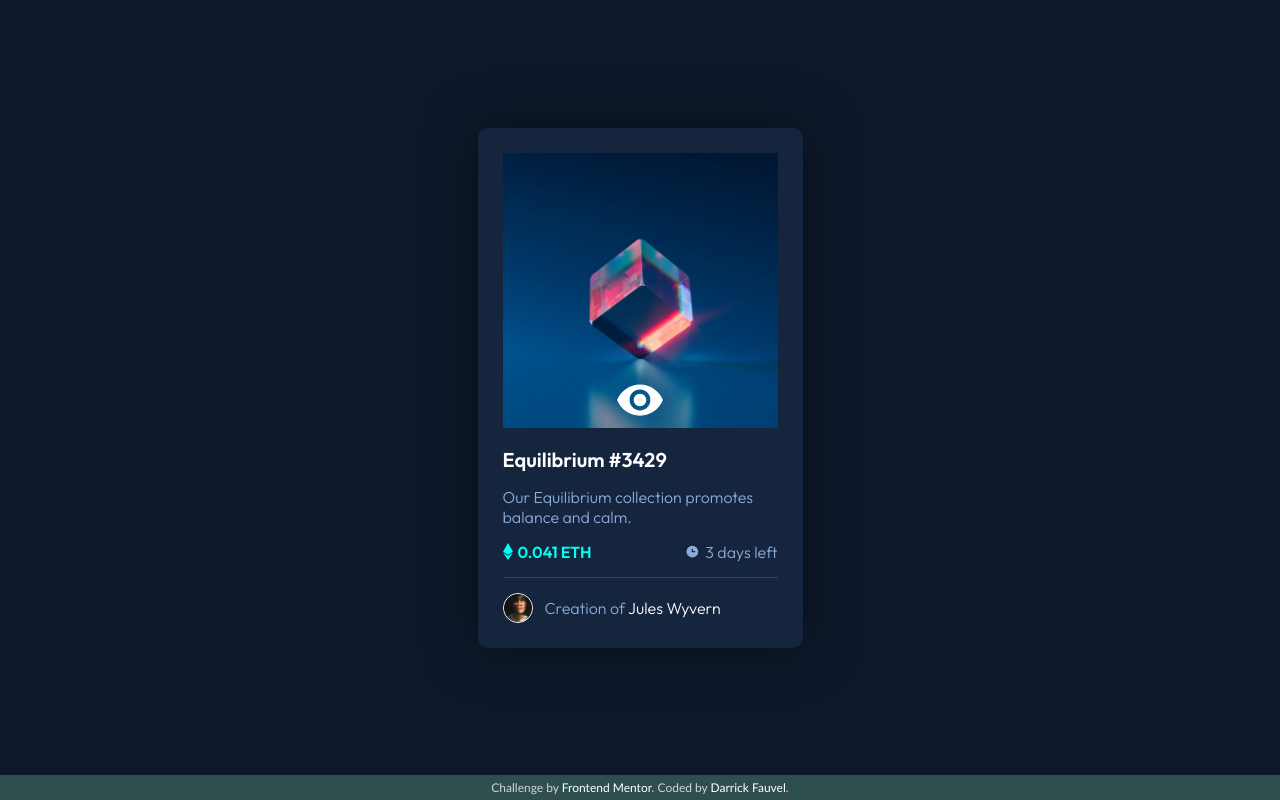
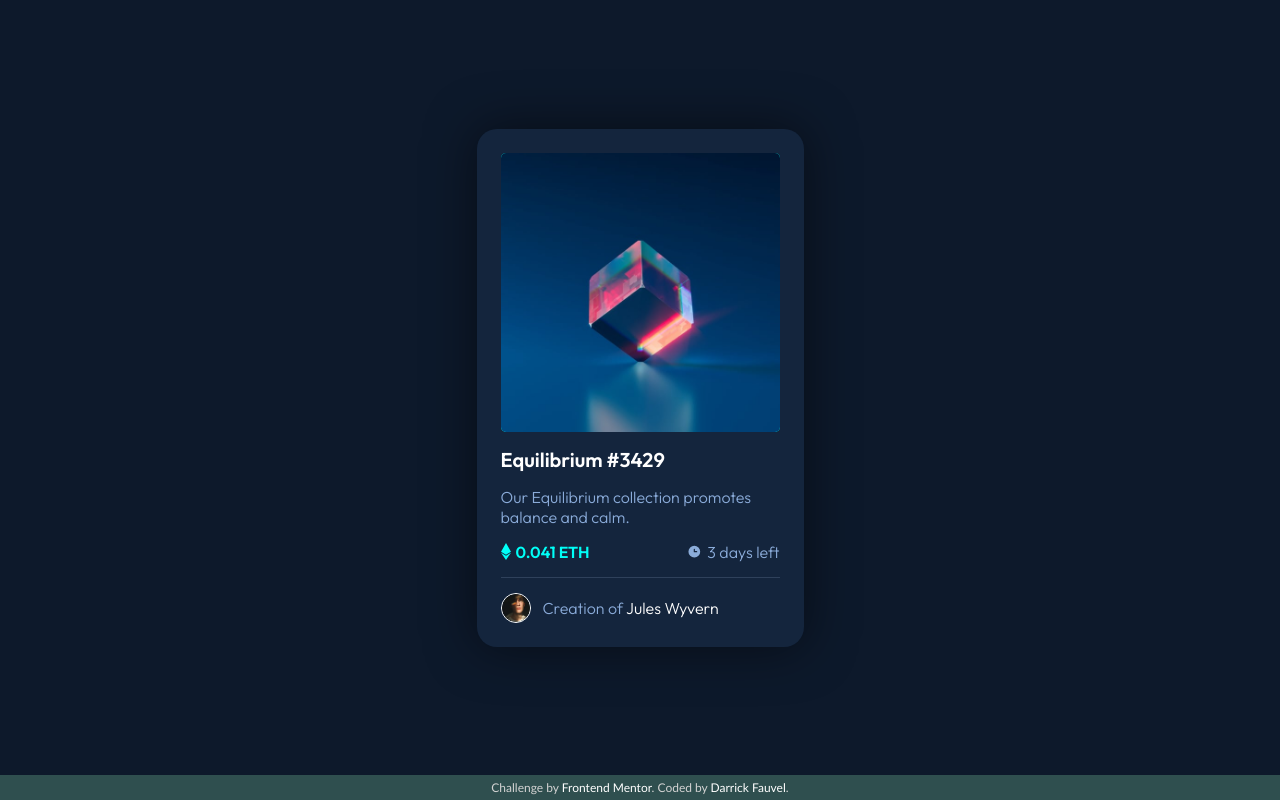
Before and after one commit to DarrickFauvel/fem02-nft-preview-card-component, a plain HTML site: page index.html in a window 1280 px wide. Drawn offline with Linux system fonts and the light colour scheme.

Commit message:
Modify styling

```diff
--- a/index.css
+++ b/index.css
@@ -12,13 +12,11 @@
   --clr-dark-blue-3: hsl(215, 32%, 27%);
   --clr-white: hsl(0, 0%, 100%);
 
-  --radius: 1rem;
   --transition: all 0.5s ease-in-out;
 }
 
 * {
   margin: 0;
-  padding: 0;
   box-sizing: border-box;
 }
 
@@ -35,6 +33,7 @@ img {
 
 .container {
   height: 100vh;
+  width: 100vw;
   background: var(--clr-dark-blue-1);
   color: var(--clr-white);
   display: grid;
@@ -42,6 +41,7 @@ img {
   grid-template-rows: auto 2.5rem;
 }
 
+/* Card */
 .card-container {
   display: flex;
   justify-content: center;
@@ -50,27 +50,34 @@ img {
 
 .card {
   background: var(--clr-dark-blue-2);
-  max-width: 32.5rem;
-  padding: 2.5rem;
+  max-width: 32.7rem;
+  padding: 2.4rem;
   color: var(--clr-soft-blue);
-  border-radius: var(--radius);
+  border-radius: 2rem;
   box-shadow: 0 0 5rem rgba(0, 0, 0, 0.5);
 }
 
-.card-img-container {
+.card-image {
+  position: relative;
+  overflow: hidden;
+  display: flex;
   background: var(--clr-cyan);
-  border-radius: var(--radius);
-  overflow: hidden;
-  position: relative;
+  border-radius: 0.5rem;
 }
 
-.card-img {
+.card-image .photo {
+  position: relative;
   transition: var(--transition);
+  opacity: 1;
 }
 
-.card-img-container:hover .card-img {
+.card-image:hover .photo {
   opacity: 0.5;
   cursor: pointer;
+}
+
+.card-image:hover .view-icon {
+  opacity: 1;
 }
 
 .view-icon {
@@ -79,7 +86,9 @@ img {
   left: 50%;
   transform: translate(-50%, -50%);
   width: 5rem;
-  z-index: 100;
+  opacity: 0;
+  cursor: pointer;
+  transition: var(--transition);
 }
 
 .card-title {
@@ -156,9 +165,7 @@ img {
   color: var(--clr-white);
 }
 
-/*
-Attribution
- */
+/* Attribution */
 .attribution {
   color: lightgray;
   font-size: 1.2rem;
@@ -171,5 +178,4 @@ Attribution
 .attribution a {
   color: white;
   text-decoration: none;
-  /* font-weight: bold; */
 }
```
